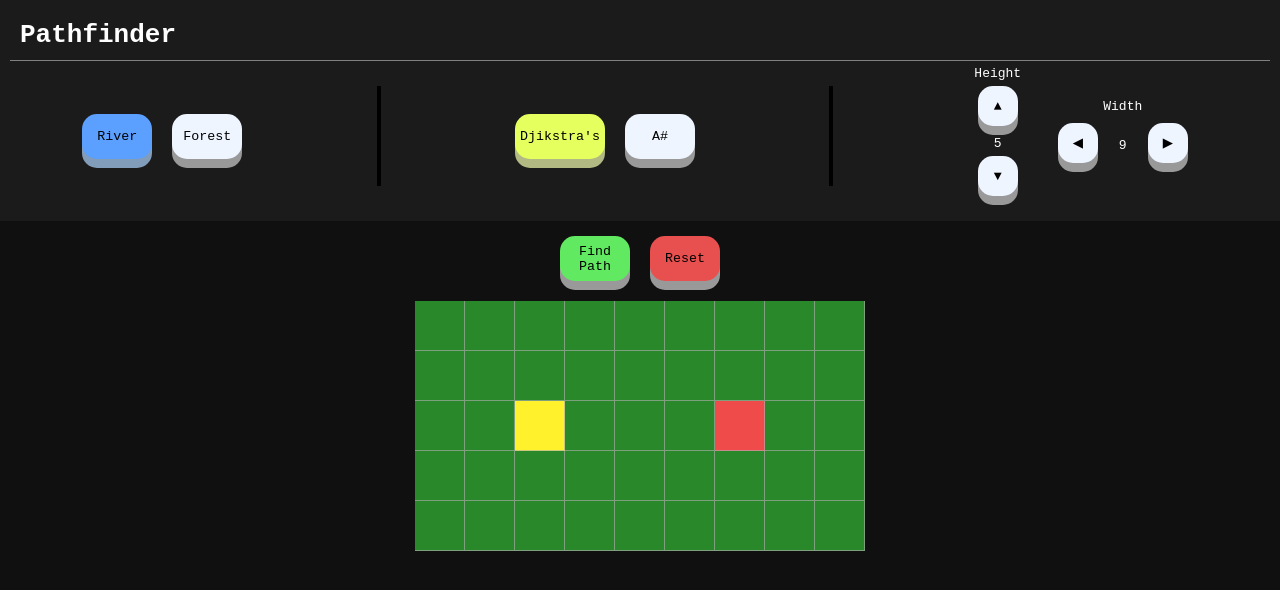
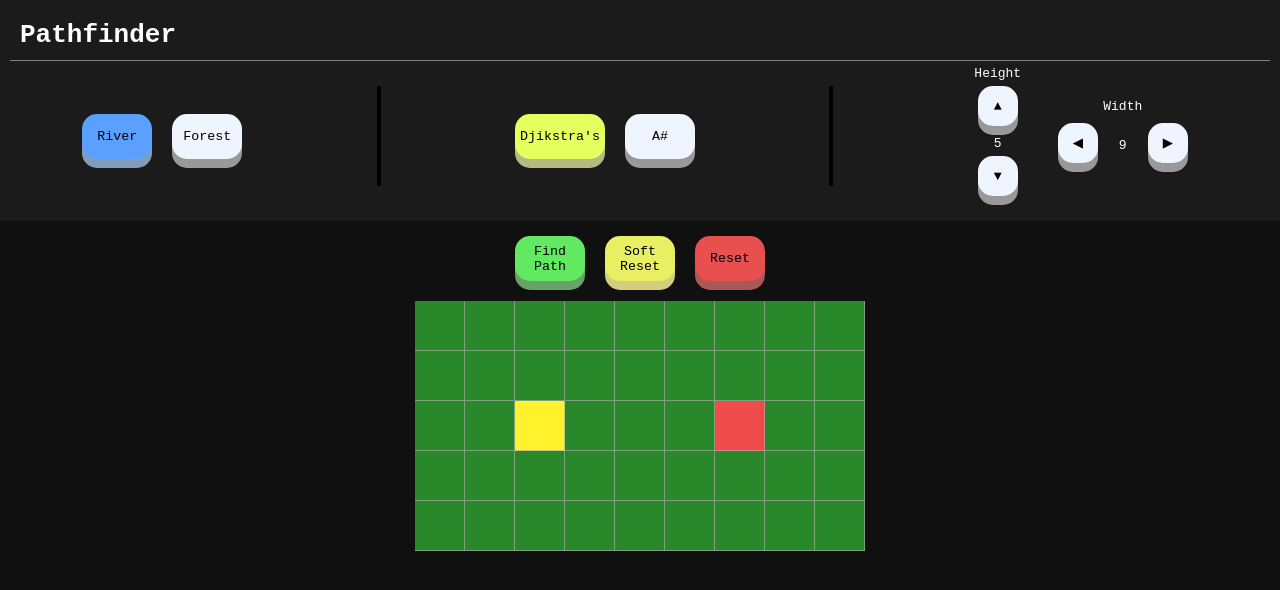
Before and after one commit to dingdongg/pathfinding, a React (Create React App) app: page / in a window 1280 px wide. Shown: the top 590 px of the page. Built offline with nearby package versions, Linux system fonts and the light colour scheme; the HTML template or start-up script is replaced by a standard one.

Commit message:
Added soft reset button

```diff
--- a/src/App.css
+++ b/src/App.css
@@ -306,7 +306,7 @@ code {
   background-color: #62e962;
   border: none;
   border-radius: 15px;
-  box-shadow: 0 9px #999;
+  box-shadow: 0 9px #69a269;
 }
 
 .board-buttons button.find-path:hover {
@@ -315,7 +315,30 @@ code {
 
 .board-buttons button.find-path:active {
   background-color: #0b7c0b;
-  box-shadow: 0 5px gray;
+  box-shadow: 0 5px #314831;
+  transform: translateY(4px);
+}
+
+.board-buttons button.soft-reset {
+  width: 70px;
+  height: 45px;
+  margin: 10px;
+  padding: 5px;
+  text-align: center;
+  cursor: pointer;
+  background-color: #e8ef63;
+  border: none;
+  border-radius: 15px;
+  box-shadow: 0 9px #d3ce7b;
+}
+
+.board-buttons button.soft-reset:hover {
+  background-color: #edf041;
+}
+
+.board-buttons button.soft-reset:active {
+  background-color: #fff200;
+  box-shadow: 0 5px #a2a353;
   transform: translateY(4px);
 }
 
@@ -329,7 +352,7 @@ code {
   background-color: #e84f4f;
   border: none;
   border-radius: 15px;
-  box-shadow: 0 9px #999;
+  box-shadow: 0 9px #a95757;
 }
 
 .board-buttons button.reset:hover {
@@ -338,7 +361,7 @@ code {
 
 .board-buttons button.reset:active {
   background-color: #8f1715;
-  box-shadow: 0 5px gray;
+  box-shadow: 0 5px #431818;
   transform: translateY(4px);
 }
 
--- a/src/App/Board.tsx
+++ b/src/App/Board.tsx
@@ -235,13 +235,13 @@ export default class Board extends Component<IBoardProps, IBoardState> {
         const pathfinder = Pathfinder.createPathfinder(this.props.algorithm, this.state.boardHeight, this.state.boardWidth);
         const path = pathfinder.findPath(this.state.grid);
         // Need to reset state of board for animation
-        resetGrid(this.state.grid);
-        this.setState({searchState: SearchState.Animating});
+        softResetGrid(this.state.grid);
+        this.setState({ searchState: SearchState.Animating });
 
         const searchOrder = path.searchOrder, shortestPath = path.shortestPath;
         if (searchOrder.length > 0) {
-            setTimeout(() => { this.setState({searchState: SearchState.Animating})}, 0);
-            setTimeout(() => { this.animateSearch(searchOrder, shortestPath, 0)}, 0);
+            setTimeout(() => { this.setState({ searchState: SearchState.Animating }) }, 0);
+            setTimeout(() => { this.animateSearch(searchOrder, shortestPath, 0) }, 0);
         }
     }
 
@@ -278,7 +278,7 @@ export default class Board extends Component<IBoardProps, IBoardState> {
         if (next < shortestPath.length) {
             setTimeout(() => { this.animatePath(shortestPath, next) }, 100);
         } else {
-            this.setState({searchState: SearchState.Done});
+            this.setState({ searchState: SearchState.Done });
         }
     }
 
@@ -322,6 +322,7 @@ export default class Board extends Component<IBoardProps, IBoardState> {
             <div>
                 <div className="board-buttons">
                     <button onClick={() => this.findPath()} className="find-path">Find Path</button>
+                    <button onClick={() => { softResetGrid(this.state.grid); this.setState({ "searchState": SearchState.None }) }} className="soft-reset">Soft Reset</button>
                     <button onClick={() => this.initGrid()} className="reset">Reset</button>
                 </div>
                 {this.renderBoard()}
@@ -336,10 +337,13 @@ export default class Board extends Component<IBoardProps, IBoardState> {
 
 
 
-// Resets visited state of all nodes in grid
-function resetGrid(grid: any[]) {
+// Resets state of board, but keeps nodeTypes the same
+function softResetGrid(grid: any[]) {
     for (const node of grid) {
         node.visited = false;
+        node.prev = null;
+        node.distance = Infinity;
+        node.isPath = false;
     }
 }
 
--- a/src/Sass/_board.scss
+++ b/src/Sass/_board.scss
@@ -21,11 +21,15 @@
         display: inline-block;
 
         &.find-path {
-            @include button(rgb(98, 233, 98), rgb(37, 185, 37), rgb(11, 124, 11));
+            @include button(rgb(98, 233, 98), rgb(37, 185, 37), rgb(11, 124, 11), rgb(105, 162, 105), rgb(49, 72, 49));
+        }
+
+        &.soft-reset {
+            @include button(rgb(232, 239, 99), rgb(237, 240, 65),rgb(255, 242, 0), rgb(211, 206, 123), rgb(162, 163, 83));
         }
 
         &.reset {
-            @include button(rgb(232, 79, 79), rgb(223, 35, 35), rgb(143, 23, 21));
+            @include button(rgb(232, 79, 79), rgb(223, 35, 35), rgb(143, 23, 21), rgb(169, 87, 87), rgb(67, 24, 24));
         }
     }
 }
```
Also changed, not shown: 1 other file (tests, documents, lock files or other folders).
